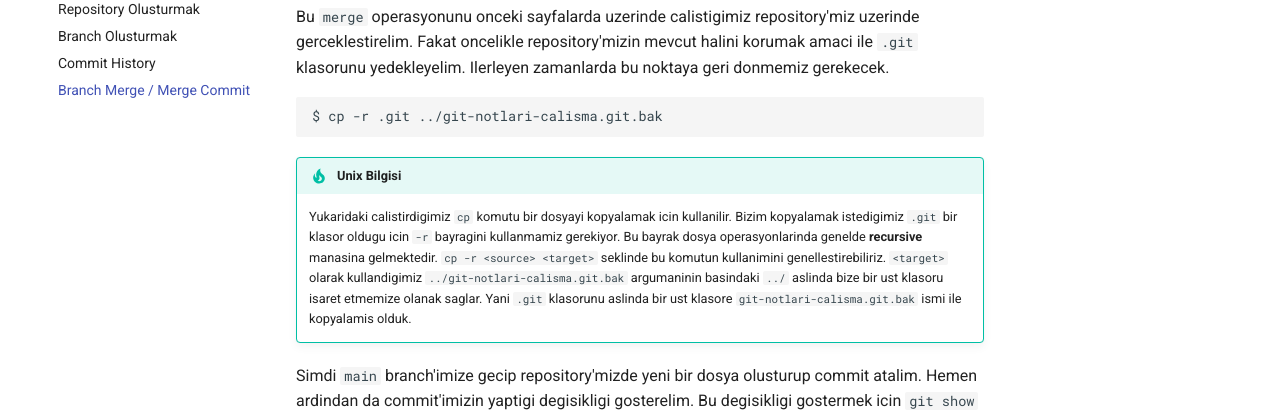
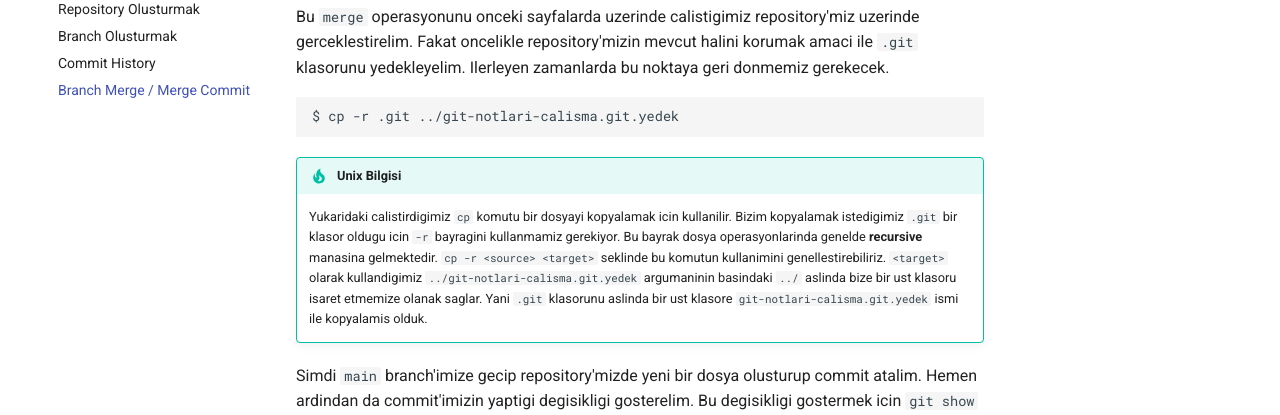
Before and after one commit to buravc/git-kilavuzu, an MkDocs documentation site: the page built from docs/temeller/merge-commit.md, in a window 1280 px wide and 900 px high, scrolled down 588 px. Shown: the part 153-568 px from the top of the window. Built offline with MkDocs 1.6.1 and Material for MkDocs 9.7.7, drawn with Linux system fonts in a browser that asks for light colours.

Commit message:
change .bak to .yedek

````diff
--- a/docs/temeller/merge-commit.md
+++ b/docs/temeller/merge-commit.md
@@ -12,11 +12,11 @@ Git bize iki veya daha fazla commit dalini, yani iki branch'i tek bir noktada to
 Bu `merge` operasyonunu onceki sayfalarda uzerinde calistigimiz repository'miz uzerinde gerceklestirelim. Fakat oncelikle repository'mizin mevcut halini korumak amaci ile `.git` klasorunu yedekleyelim. Ilerleyen zamanlarda bu noktaya geri donmemiz gerekecek.
 
 ```bash
-$ cp -r .git ../git-notlari-calisma.git.bak
+$ cp -r .git ../git-notlari-calisma.git.yedek
 ```
 
 !!! tip "Unix Bilgisi"
-    Yukaridaki calistirdigimiz `cp` komutu bir dosyayi kopyalamak icin kullanilir. Bizim kopyalamak istedigimiz `.git` bir klasor oldugu icin `-r` bayragini kullanmamiz gerekiyor. Bu bayrak dosya operasyonlarinda genelde **recursive** manasina gelmektedir. `cp -r <source> <target>` seklinde bu komutun kullanimini genellestirebiliriz. `<target>` olarak kullandigimiz `../git-notlari-calisma.git.bak` argumaninin basindaki `../` aslinda bize bir ust klasoru isaret etmemize olanak saglar. Yani `.git` klasorunu aslinda bir ust klasore `git-notlari-calisma.git.bak` ismi ile kopyalamis olduk.
+    Yukaridaki calistirdigimiz `cp` komutu bir dosyayi kopyalamak icin kullanilir. Bizim kopyalamak istedigimiz `.git` bir klasor oldugu icin `-r` bayragini kullanmamiz gerekiyor. Bu bayrak dosya operasyonlarinda genelde **recursive** manasina gelmektedir. `cp -r <source> <target>` seklinde bu komutun kullanimini genellestirebiliriz. `<target>` olarak kullandigimiz `../git-notlari-calisma.git.yedek` argumaninin basindaki `../` aslinda bize bir ust klasoru isaret etmemize olanak saglar. Yani `.git` klasorunu aslinda bir ust klasore `git-notlari-calisma.git.yedek` ismi ile kopyalamis olduk.
 
 Simdi `main` branch'imize gecip repository'mizde yeni bir dosya olusturup commit atalim. Hemen ardindan da commit'imizin yaptigi degisikligi gosterelim. Bu degisikligi gostermek icin `git show` komutunu yeni olusan commit'in hash'i ile birlikte kullanacagiz.
 
````
